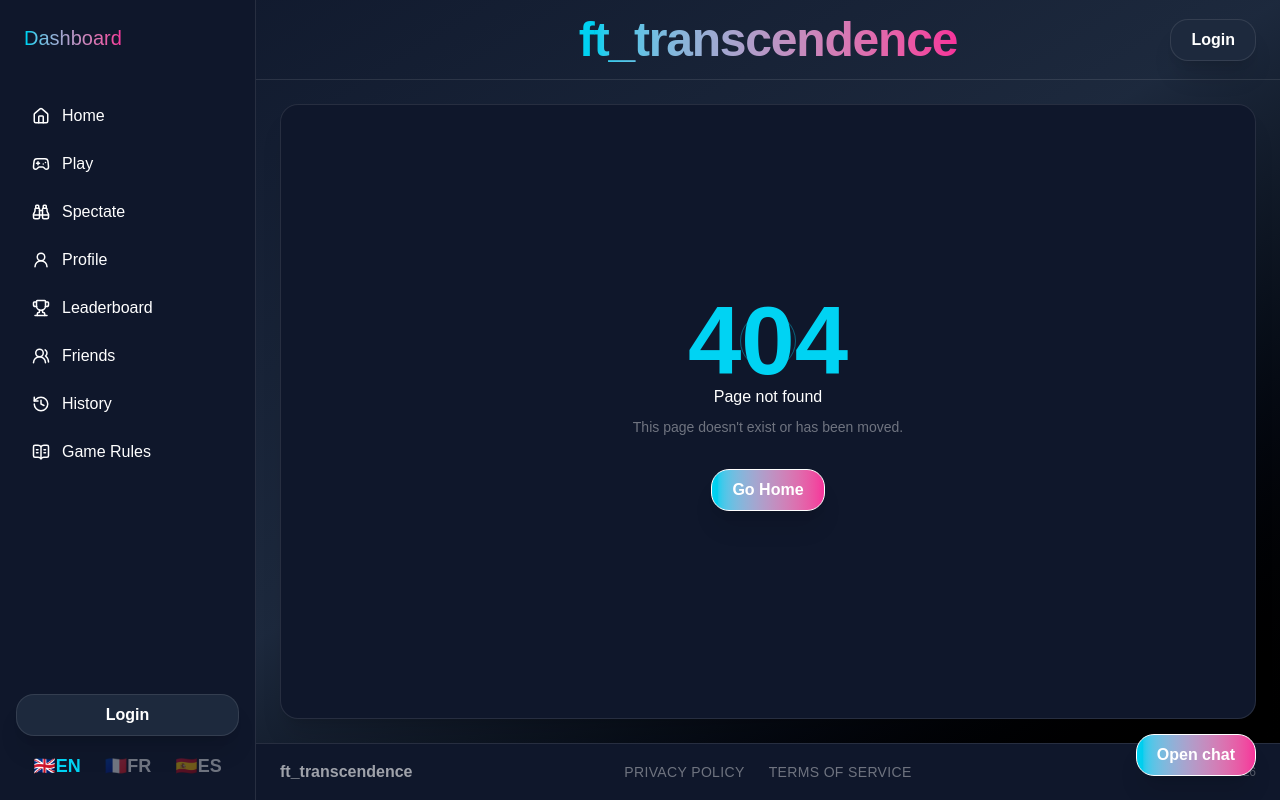
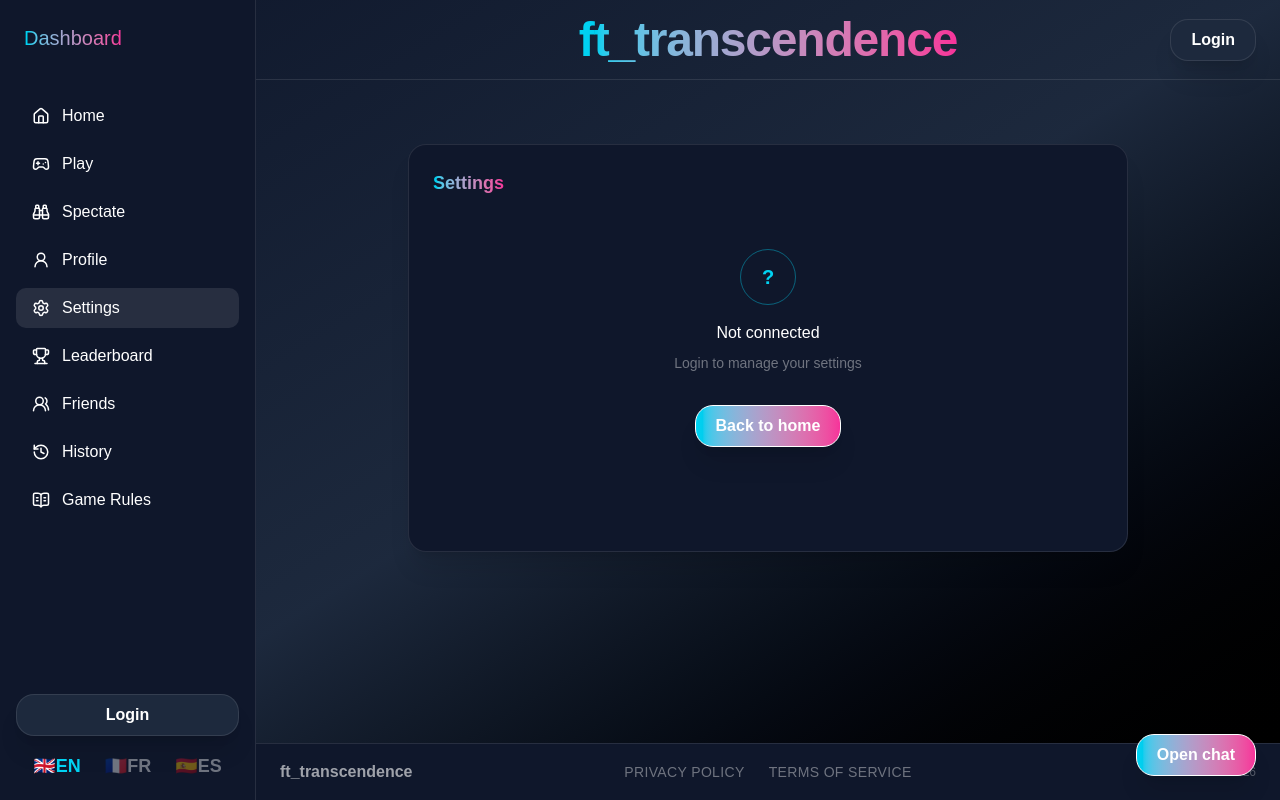
Before and after one commit to team-Segfault-Society-42/Ft_transcendence, a React (Vite) app in the folder frontend/: page /settings in a window 1280 px wide. Built offline with nearby package versions, Linux system fonts and the light colour scheme; no server answers.

Commit message:
Add settings route and navigation

```diff
--- a/frontend/src/App.tsx
+++ b/frontend/src/App.tsx
@@ -15,6 +15,7 @@ import Friends from "./pages/Friends";
 // import Chat from "./pages/Chat";
 import Rules from "./pages/Rules";
 import NotFound from "./pages/NotFound";
+import Settings from "./pages/Settings";
 
 function App() {
   return (
@@ -27,6 +28,7 @@ function App() {
           <Route path="/game/:gameId" element={<Game />} />
           <Route path="/profile" element={<Profile />} />
           <Route path="/profile/:username" element={<Profile />} />
+          <Route path="/settings" element={<Settings />} />
           <Route path="/leaderboard" element={<LeaderBoard />} />
           <Route path="/friends" element={<Friends />} />
           <Route path="/history" element={<History />} />
--- a/frontend/src/components/layout/Sidebar.tsx
+++ b/frontend/src/components/layout/Sidebar.tsx
@@ -1,6 +1,6 @@
 import { NavLink } from "react-router-dom";
 import { useTranslation } from "react-i18next";
-import { House, Gamepad2, UserRound, UsersRound, History, Trophy, Binoculars, BookOpenText } from "lucide-react";
+import { House, Gamepad2, UserRound, UsersRound, History, Trophy, Binoculars, BookOpenText, Settings as SettingsIcon } from "lucide-react";
 import LanguageSwitcher from "../ui/LanguageSwitcher";
 import { Button } from "@/components/ui/Button";
 
@@ -26,6 +26,7 @@ export function Sidebar({user, onLoginClick, onLogoutClick} : HeaderProps) {
     { to: "/play", label: "sidebar.game", icon: Gamepad2 },
     { to: "/spectate", label: "sidebar.spectate", icon: Binoculars },
     { to: "/profile", label: "sidebar.profile", icon: UserRound },
+    { to: "/settings", label: "sidebar.settings", icon: SettingsIcon },
     { to: "/leaderboard", label: "sidebar.leaderboard", icon: Trophy },
     { to: "/friends", label: "sidebar.friends", icon: UsersRound },
     { to: "/history", label: "sidebar.history", icon: History },
--- a/frontend/src/i18n/en.json
+++ b/frontend/src/i18n/en.json
@@ -25,6 +25,7 @@
         "home": "Home",
         "game": "Play",
         "profile": "Profile",
+        "settings": "Settings",
         "leaderboard": "Leaderboard",
         "friends": "Friends",
         "chat": "Chat",
@@ -135,6 +136,21 @@
         "emptyBio": "Click edit profile to add a biography",
         "changeAvatar": "Change avatar",
         "avatarUpdated": "Avatar updated successfully"
+    },
+
+    "settings": {
+        "title": "Settings",
+        "description": "Manage your profile and account security.",
+        "notConnected": "Not connected",
+        "login": "Login to manage your settings",
+        "profile": {
+            "title": "Profile information",
+            "description": "Update your username, biography, and avatar."
+        },
+        "security": {
+            "title": "Security",
+            "description": "Manage two-factor authentication and future security options."
+        }
     },
 
     "leaderboard":{
--- a/frontend/src/i18n/es.json
+++ b/frontend/src/i18n/es.json
@@ -25,6 +25,7 @@
 		"home": "Inicio",
 		"game": "Jugar",
 		"profile": "Perfil",
+        "settings": "Ajustes",
 		"leaderboard": "Clasificación",
 		"friends": "Amigos",
 		"chat": "Chat",
@@ -135,6 +136,21 @@
 		"uploading": "Subiendo...",
   		"changeAvatar": "Cambiar avatar",
   		"avatarUpdated": "Avatar actualizado correctamente"
+	},
+
+	"settings": {
+		"title": "Ajustes",
+		"description": "Gestiona tu perfil y la seguridad de tu cuenta.",
+		"notConnected": "No conectado",
+		"login": "Inicia sesión para gestionar tus ajustes",
+		"profile": {
+			"title": "Información del perfil",
+			"description": "Actualiza tu nombre de usuario, biografía y avatar."
+		},
+		"security": {
+			"title": "Seguridad",
+			"description": "Gestiona la autenticación de dos factores y futuras opciones de seguridad."
+		}
 	},
 
     "leaderboard": {
--- a/frontend/src/i18n/fr.json
+++ b/frontend/src/i18n/fr.json
@@ -25,6 +25,7 @@
         "home": "Accueil",
         "game": "Jouer",
         "profile": "Profil",
+        "settings": "Paramètres",
         "leaderboard": "Classement",
         "friends": "Amis",
         "chat": "Discussion",
@@ -135,6 +136,21 @@
         "uploading": "Téléchargement...",
         "changeAvatar": "Changer l'avatar",
         "avatarUpdated": "Avatar mis à jour avec succès"
+    },
+
+    "settings": {
+        "title": "Paramètres",
+        "description": "Gère ton profil et la sécurité de ton compte.",
+        "notConnected": "Non connecté",
+        "login": "Connecte-toi pour gérer tes paramètres",
+        "profile": {
+            "title": "Informations du profil",
+            "description": "Modifie ton nom d'utilisateur, ta biographie et ton avatar."
+        },
+        "security": {
+            "title": "Sécurité",
+            "description": "Gère l'authentification à deux facteurs et les futures options de sécurité."
+        }
     },
 
     "leaderboard": {
--- /dev/null
+++ b/frontend/src/pages/Settings.tsx
@@ -0,0 +1,74 @@
+import { useTranslation } from "react-i18next";
+import { useNavigate, useOutletContext } from "react-router-dom";
+import { Button } from "@/components/ui/Button";
+import { Card, CardDescription, CardTitle } from "@/components/ui/Card";
+import { EmptyStateCard } from "@/components/ui/EmptyCard";
+
+interface User {
+	id: number;
+	username: string;
+	wins: number;
+	losses: number;
+	draws: number;
+	bio: string;
+	avatar: string;
+	xp: number;
+	isTwoFactorEnabled: boolean;
+}
+
+export default function Settings() {
+	const { t } = useTranslation();
+	const navigate = useNavigate();
+
+	const [user] =
+		useOutletContext<
+			[User | null, React.Dispatch<React.SetStateAction<User | null>>]
+		>();
+
+	if (!user) {
+		return (
+			<section className="w-full max-w-3xl mx-auto px-6 py-10 text-white">
+				<EmptyStateCard
+					title={t("settings.title")}
+					icon={<span className="text-xl font-bold">?</span>}
+					message={t("settings.notConnected")}
+					description={t("settings.login")}
+					actions={
+						<Button onClick={() => navigate("/")}>
+							{t("buttons.backHome")}
+						</Button>
+					}
+				/>
+			</section>
+		);
+	}
+
+	return (
+		<section className="w-full max-w-4xl mx-auto px-6 py-10 text-white">
+			<div className="mb-8">
+				<h1 className="text-3xl font-bold bg-linear-to-r from-cyan-400 to-pink-500 bg-clip-text text-transparent">
+					{t("settings.title")}
+				</h1>
+				<p className="text-white/50 mt-2">
+					{t("settings.description")}
+				</p>
+			</div>
+
+			<div className="grid gap-6">
+				<Card>
+					<CardTitle>{t("settings.profile.title")}</CardTitle>
+					<CardDescription className="text-white/50">
+						{t("settings.profile.description")}
+					</CardDescription>
+				</Card>
+
+				<Card>
+					<CardTitle>{t("settings.security.title")}</CardTitle>
+					<CardDescription className="text-white/50">
+						{t("settings.security.description")}
+					</CardDescription>
+				</Card>
+			</div>
+		</section>
+	);
+}
```
